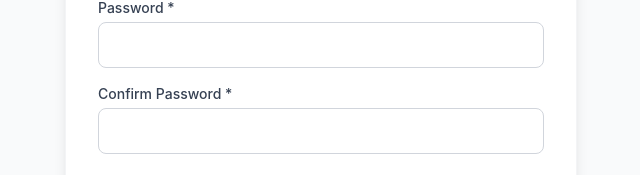
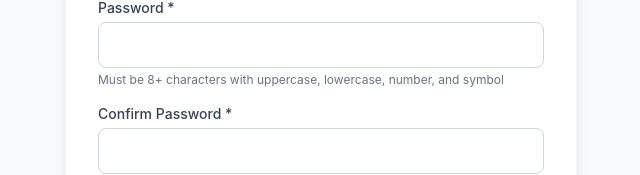
Before and after one commit to CaptainHow/studyflow, a React (Vite) app in the folder client/app/: page /register in a window 1280 px wide. Shown: the part 497-672 px from the top of the page, without its empty margins (319-959 px from the left). Built offline with nearby package versions, Linux system fonts and the light colour scheme; no server answers.

Commit message:
hint for password

```diff
--- a/client/app/src/pages/Register.jsx
+++ b/client/app/src/pages/Register.jsx
@@ -413,6 +413,9 @@ function Register() {
               onChange={handleChange}
               className="w-full border border-gray-300 px-4 py-2.5 rounded-lg focus:ring-2 focus:ring-blue-500 focus:border-blue-500 outline-none transition-all"
             />
+            <p className="text-xs text-gray-500 mt-1">
+              Must be 8+ characters with uppercase, lowercase, number, and symbol
+            </p>
           </div>
 
           <div>
```
